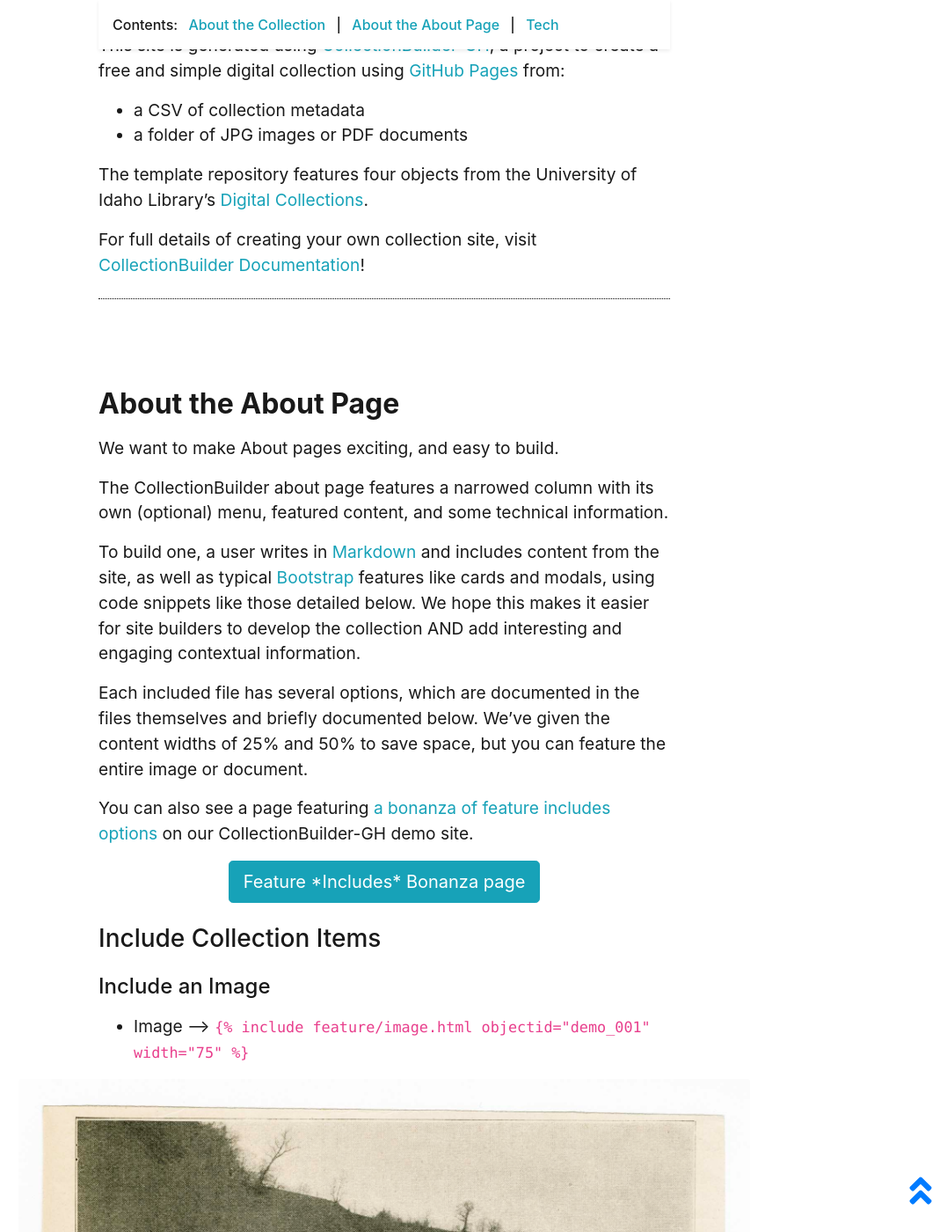
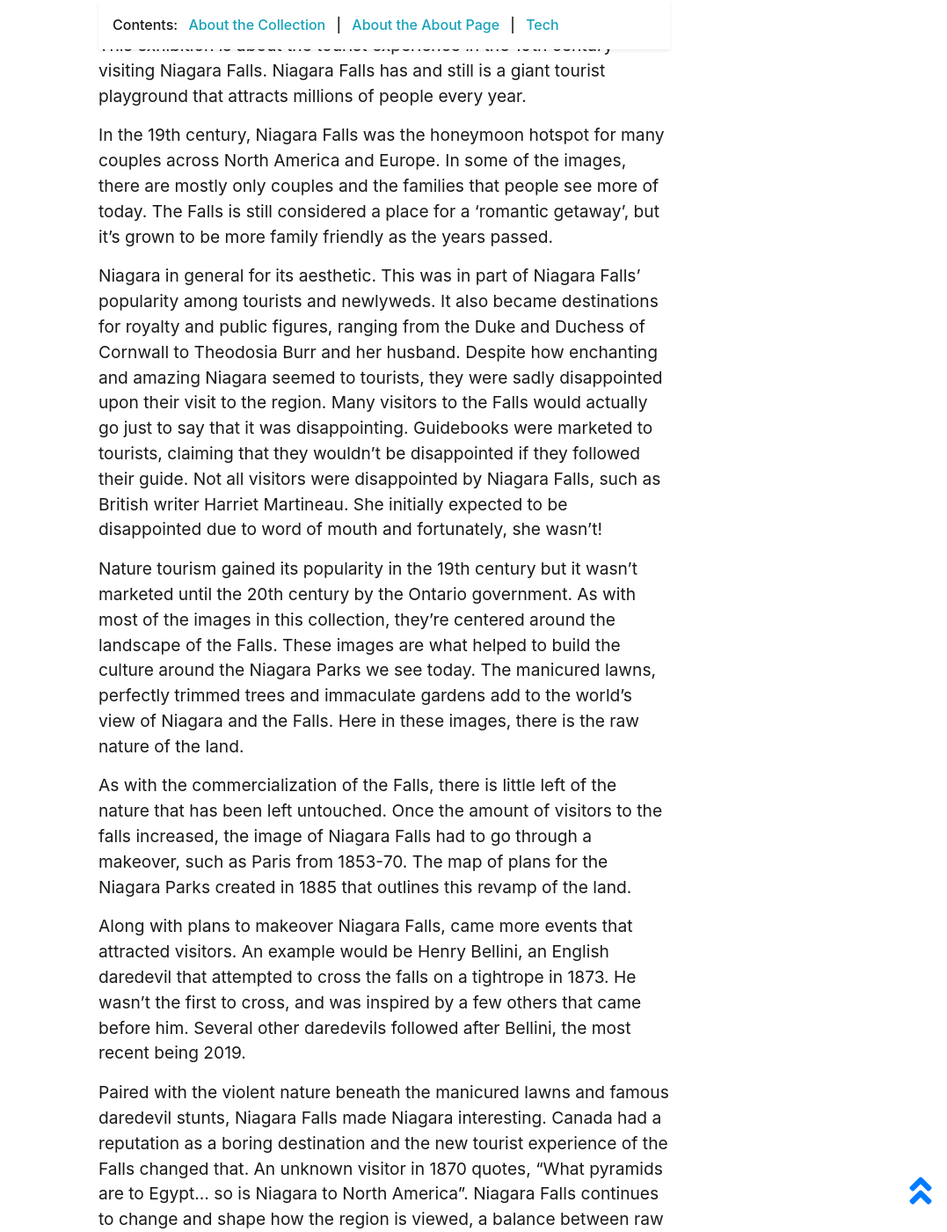
Before and after one commit to Vanipha/Niagara-Falls-A-Disappointing-Jewel, a Jekyll site: the page built from pages/about.md, in a window 1280 px wide and 1400 px high, scrolled down 690 px. Shown: the whole window at 88% size, without its empty margins (203-1280 px from the left). Built offline with Jekyll 4.4.1, drawn with Linux system fonts in a browser that asks for light colours; some of the changed text lies outside the part shown.

Commit message:
Update about.md

```diff
--- a/pages/about.md
+++ b/pages/about.md
@@ -14,14 +14,16 @@ credits: true
 
 ## About the Collection
 
-This site is generated using [CollectionBuilder-GH](https://collectionbuilding.github.io/gh/), a project to create a free and simple digital collection using [GitHub Pages](https://pages.github.com/) from:
+This exhibition is about the tourist experience in the 19th century visiting Niagara Falls. Niagara Falls has and still is a giant tourist playground that attracts millions of people every year.
 
-- a CSV of collection metadata
-- a folder of JPG images or PDF documents
+In the 19th century, Niagara Falls was the honeymoon hotspot for many couples across North America and Europe. In some of the images, there are mostly only couples and the families that people see more of today. The Falls is still considered a place for a ‘romantic getaway’, but it's grown to be more family friendly as the years passed.
 
-The template repository features four objects from the University of Idaho Library's [Digital Collections](https://www.lib.uidaho.edu/digital).
+Niagara in general for its aesthetic. This was in part of Niagara Falls’ popularity among tourists and newlyweds. It also became destinations for royalty and public figures, ranging from the Duke and Duchess of Cornwall to Theodosia Burr and her husband. Despite how enchanting and amazing Niagara seemed to tourists, they were sadly disappointed upon their visit to the region. Many visitors to the Falls would actually go just to say that it was disappointing. Guidebooks were marketed to tourists, claiming that they wouldn’t be disappointed if they followed their guide. Not all visitors were disappointed by Niagara Falls, such as British writer Harriet Martineau. She initially expected to be disappointed due to word of mouth and fortunately, she wasn’t!
 
-For full details of creating your own collection site, visit [CollectionBuilder Documentation](https://collectionbuilder.github.io/cb-docs/)!
+Nature tourism gained its popularity in the 19th century but it wasn’t marketed until the 20th century by the Ontario government. As with most of the images in this collection, they’re centered around the landscape of the Falls. These images are what helped to build the culture around the Niagara Parks we see today. The manicured lawns, perfectly trimmed trees and immaculate gardens add to the world’s view of Niagara and the Falls. Here in these images, there is the raw nature of the land.
 
-<!-- IMPORTANT!!! DELETE this comment and the include below when you are finished editing this page for your collection. The include below introduces about page features. They will show up on your collection's about page until you delete it.  -->
-{% include cb/about_the_about.md %}
+As with the commercialization of the Falls, there is little left of the nature that has been left untouched. Once the amount of visitors to the falls increased, the image of Niagara Falls had to go through a makeover, such as Paris from 1853-70. The map of plans for the Niagara Parks created in 1885 that outlines this revamp of the land.
+
+Along with plans to makeover Niagara Falls, came more events that attracted visitors. An example would be Henry Bellini, an English daredevil that attempted to cross the falls on a tightrope in 1873. He wasn’t the first to cross, and was inspired by a few others that came before him. Several other daredevils followed after Bellini, the most recent being 2019.
+
+Paired with the violent nature beneath the manicured lawns and famous daredevil stunts, Niagara Falls made Niagara interesting. Canada had a reputation as a boring destination and the new tourist experience of the Falls changed that. An unknown visitor in 1870 quotes, “What pyramids are to Egypt… so is Niagara to North America”. Niagara Falls continues to change and shape how the region is viewed, a balance between raw nature and man-made attractions for the world to see.
```
